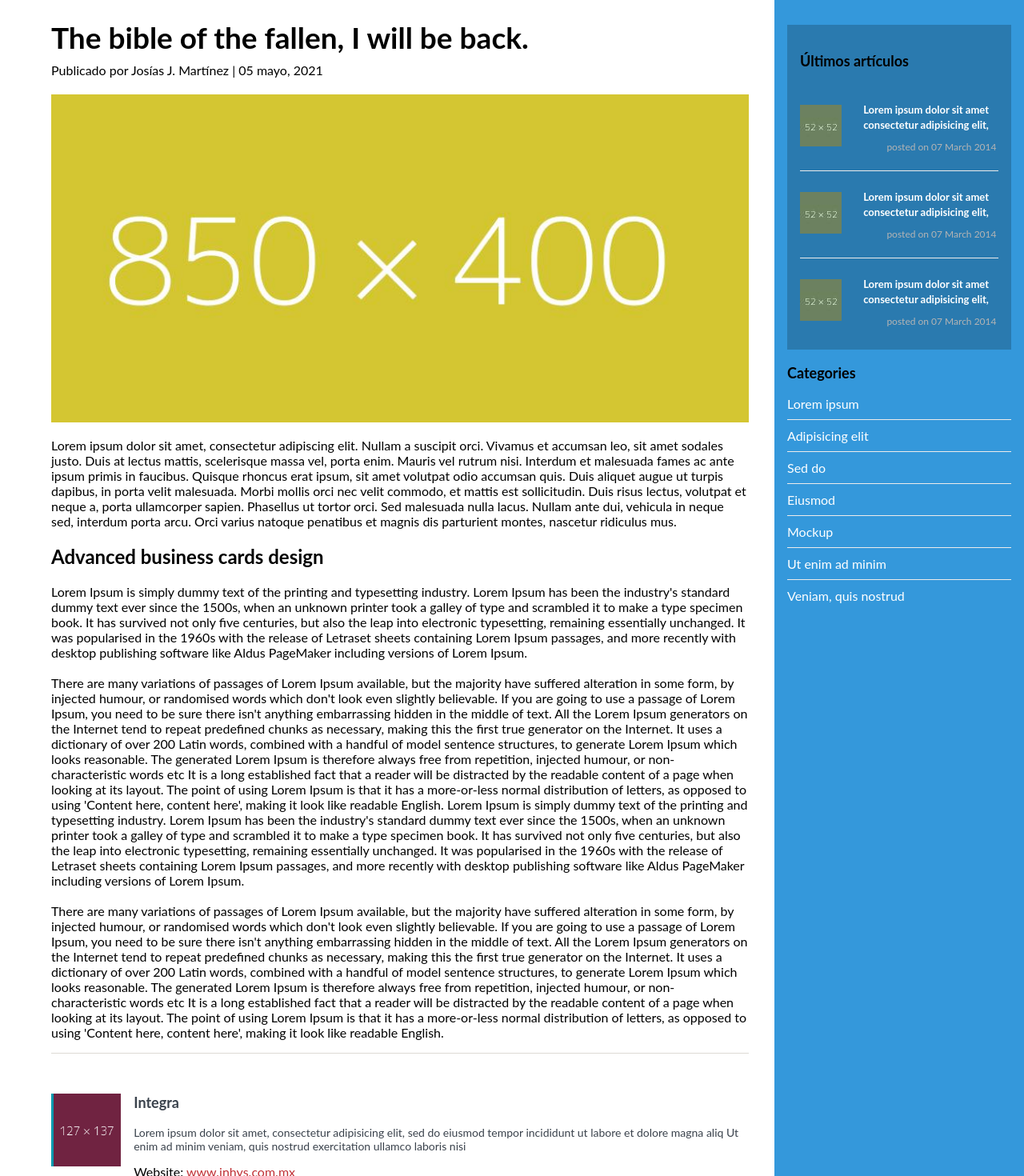
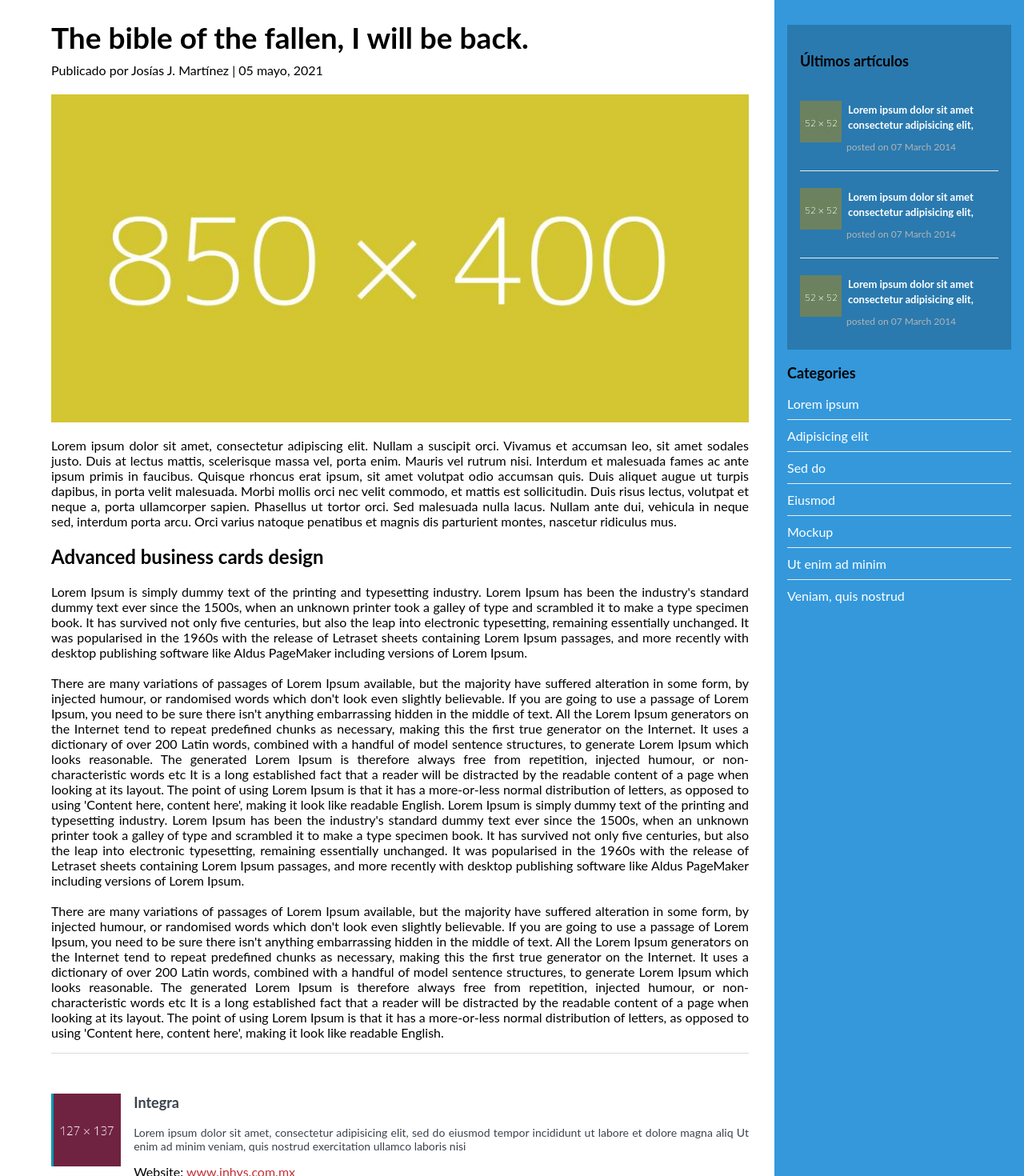
Before and after one commit to VictorVasquezP/blogintegra, a React (Create React App) app: page /blog in a window 1280 px wide. Shown: the part 100-1570 px from the top of the page at 80% size. Built offline with nearby package versions, Linux system fonts and the light colour scheme; the HTML template or start-up script is replaced by a standard one.

Commit message:
Solución de errores de vista Blog

```diff
--- a/src/components/Blog/Blog.scss
+++ b/src/components/Blog/Blog.scss
@@ -14,6 +14,7 @@
 
         p, h2{
             color: #000;
+            text-align: justify;
         }
 
         h1{
@@ -65,17 +66,17 @@
 
   .sidebar-item .media .media-body p,
   .sidebar-item .media .media-body h4{
-      margin-left: 1.7em;
+      margin-left: 0.5em;
   }
 
   .sidebar-item .media .pull-left img{
-      margin-top: 5px;
+      margin-top: 0px;
   }
 
     .sidebar-item .media .media-body p {
       color: #b4b4b4;
       font-size: 12px;
-      margin-left: 4.7em;
+      margin-left: 0.5em;
     }
 
     .sidebar-item .media .media-body h4 {
@@ -172,6 +173,7 @@
   .author-profile.padding{
       border-top: 1px solid #dddad5;
       padding-top:50px;
+      padding-bottom: 1em;
   }
 
   .author-profile .row{
@@ -225,7 +227,7 @@
     .categories .navbar-stacked li a:hover{
       background: none;
       margin-left: 20px;
-      font-weight: 800;
+      font-weight: 600;
       opacity: 1;
     }
 
@@ -269,6 +271,13 @@
 
 }
 
+@media(max-width: 1090px){
+  .blog-container{
+    .post-comment .media-body{
+      padding-left: 1em;
+    }
+  }
+}
 
 @media(max-width: 960px){
 
@@ -294,6 +303,12 @@
 
       .post-comment{
         grid-template-columns: 10% 90%;
+        align-items: start;
+        justify-content: center;
+
+        .media-body{
+          padding-left: 0;
+        }
       }
     }
 }
```
